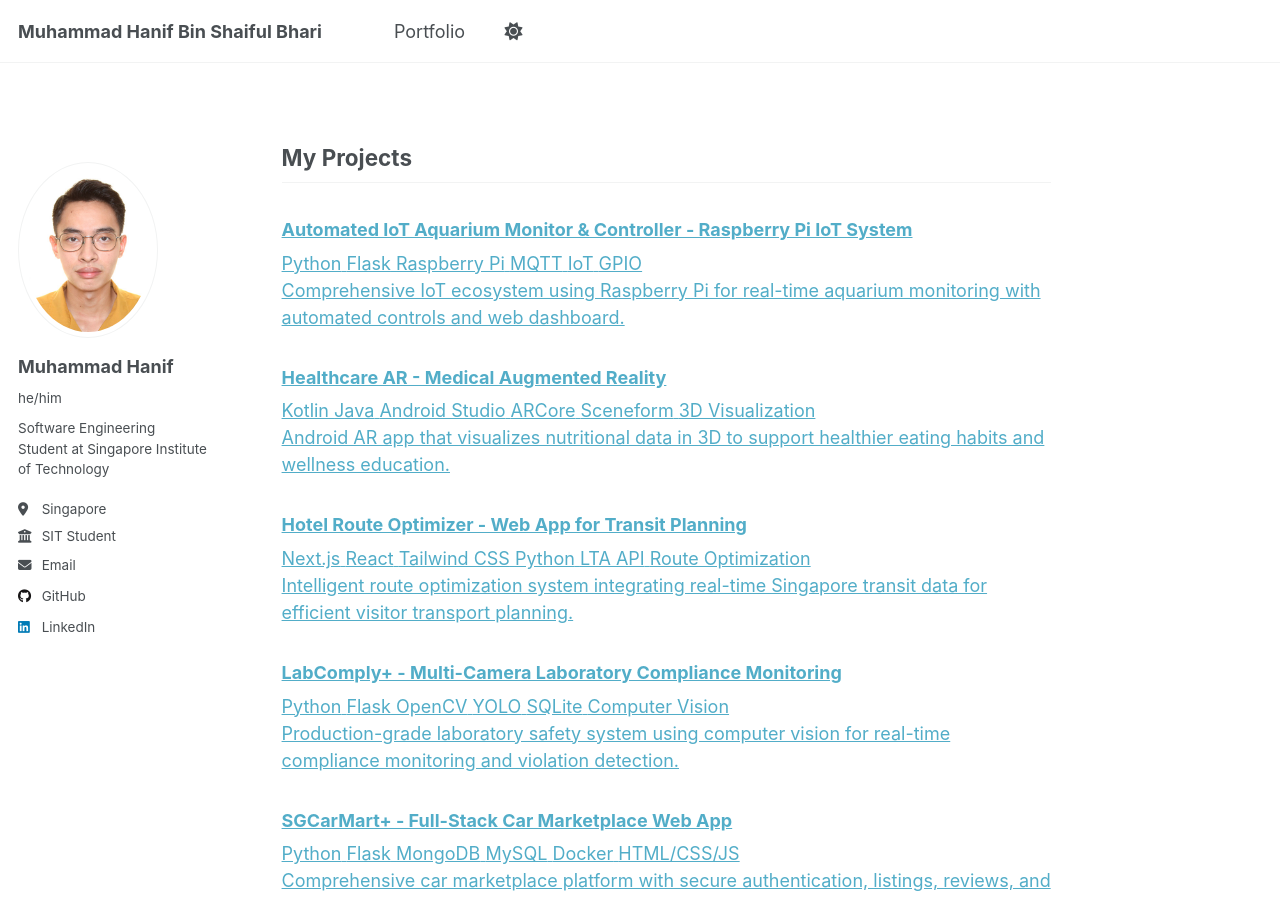
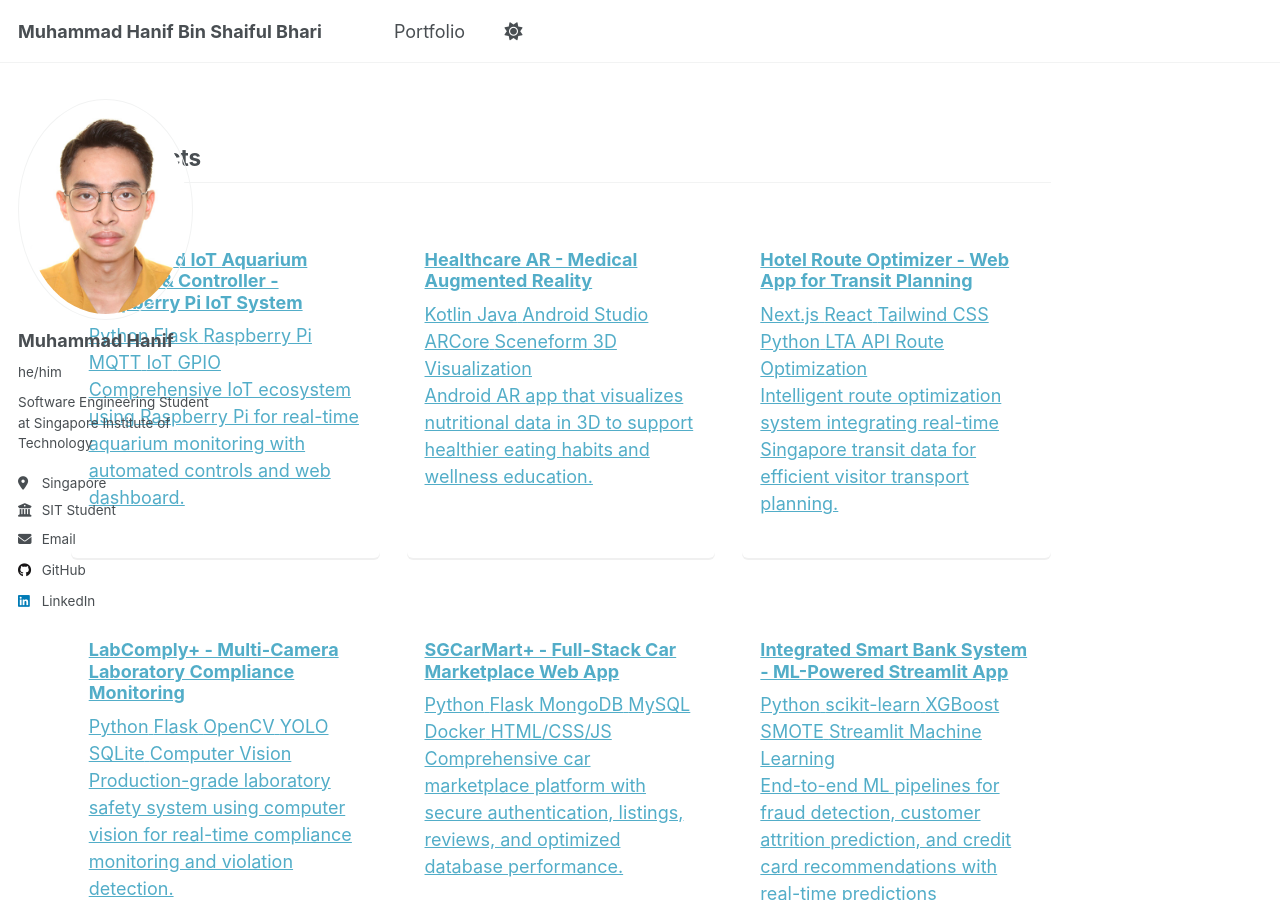
Before and after one commit to haneoop/haneoop.github.io, a Jekyll site: the page built from _pages/about.md, in a window 1280 px wide and 900 px high. Built offline with Jekyll 4.4.1, drawn with Linux system fonts in a browser that asks for light colours; a script that is not in the unit is left out.

Commit message:
Revert "Refactor sidebar and avatar layout styles"
This reverts commit bd01e4601ec69f14224f58f19d94e45bfeace8ec.

```diff
--- a/assets/css/main.scss
+++ b/assets/css/main.scss
@@ -42,45 +42,55 @@
     "vendor/font-awesome/brands"
 ;
 
-/* force sidebar to participate in the flex layout and keep content aligned */
-.page-layout .sidebar {
-  position: static !important;
-  box-sizing: border-box;
-  padding-top: 0; /* override any top offset */
+/* page layout: sidebar + main content */
+.page-layout {
+  display: flex;
+  align-items: flex-start;
+  gap: 24px;
 }
 
-/* make sure the article column sits at the top of the flex row */
-.page-layout .page {
-  align-self: flex-start;
+/* fix sidebar column width */
+.page-layout .sidebar {
+  flex: 0 0 280px;
+  max-width: 280px;
 }
 
-/* reset avatar / author image positioning that commonly uses absolute/transform */
-.page-layout .sidebar .avatar,
-.page-layout .sidebar .author-avatar,
-.page-layout .sidebar .author__avatar,
-.page-layout .sidebar figure,
-.page-layout .sidebar img {
-  position: relative !important;
-  left: auto !important;
-  top: auto !important;
-  transform: none !important;
-  margin: 0 0 1rem 0 !important;
-  display: block !important;
-  max-width: 140px !important; /* adjust as needed */
-  width: 100% !important;
-  height: auto !important;
-  border-radius: 50% !important;
+/* article/page column grows to fill remaining space */
+.page-layout .page {
+  flex: 1 1 auto;
 }
 
-/* if the avatar was absolutely positioned within the sidebar wrapper,
-   ensure it no longer overflows the sidebar area */
-.page-layout .sidebar { overflow: visible; }
+/* ensure the article content uses its normal page__content region */
+.page-layout .page .page__content {
+  margin: 0;
+  box-sizing: border-box;
+}
 
-/* small screens: keep previous responsive behavior */
+/* portfolio grid used on the home/about page */
+.portfolio-grid {
+  display: grid;
+  grid-template-columns: repeat(auto-fit, minmax(300px, 1fr));
+  gap: 1.5rem;
+}
+
+/* minimal card styling so grid looks consistent */
+.portfolio-card {
+  background: #ffffff;
+  border-radius: 6px;
+  padding: 18px;
+  box-shadow: 0 2px 0 rgba(0,0,0,0.06);
+}
+
+/* responsive: stack sidebar above content for small screens */
 @media (max-width: 768px) {
-  .page-layout .sidebar .avatar,
-  .page-layout .sidebar img {
-    max-width: 120px !important;
-    margin: 0 auto 1rem;
+  .page-layout {
+    display: block;
+  }
+  .page-layout .sidebar {
+    max-width: none;
+    width: auto;
+  }
+  .page-layout .page {
+    margin-top: 1rem;
   }
 }
```
